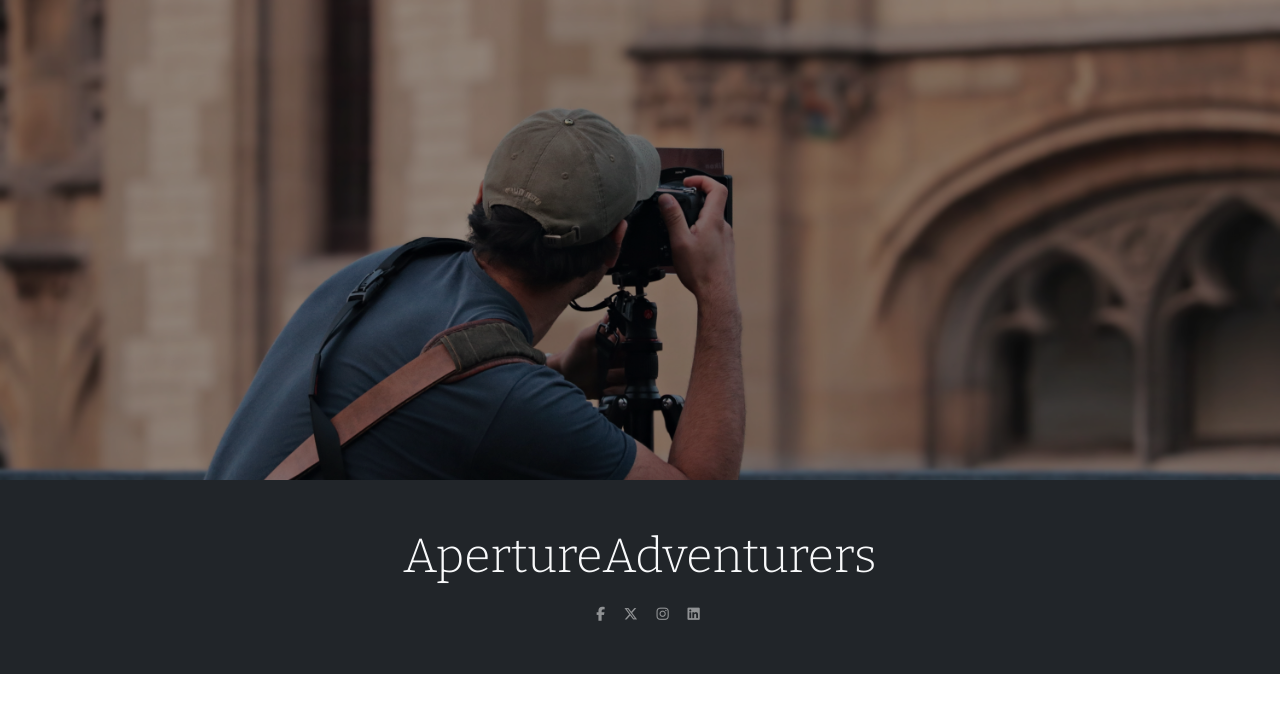
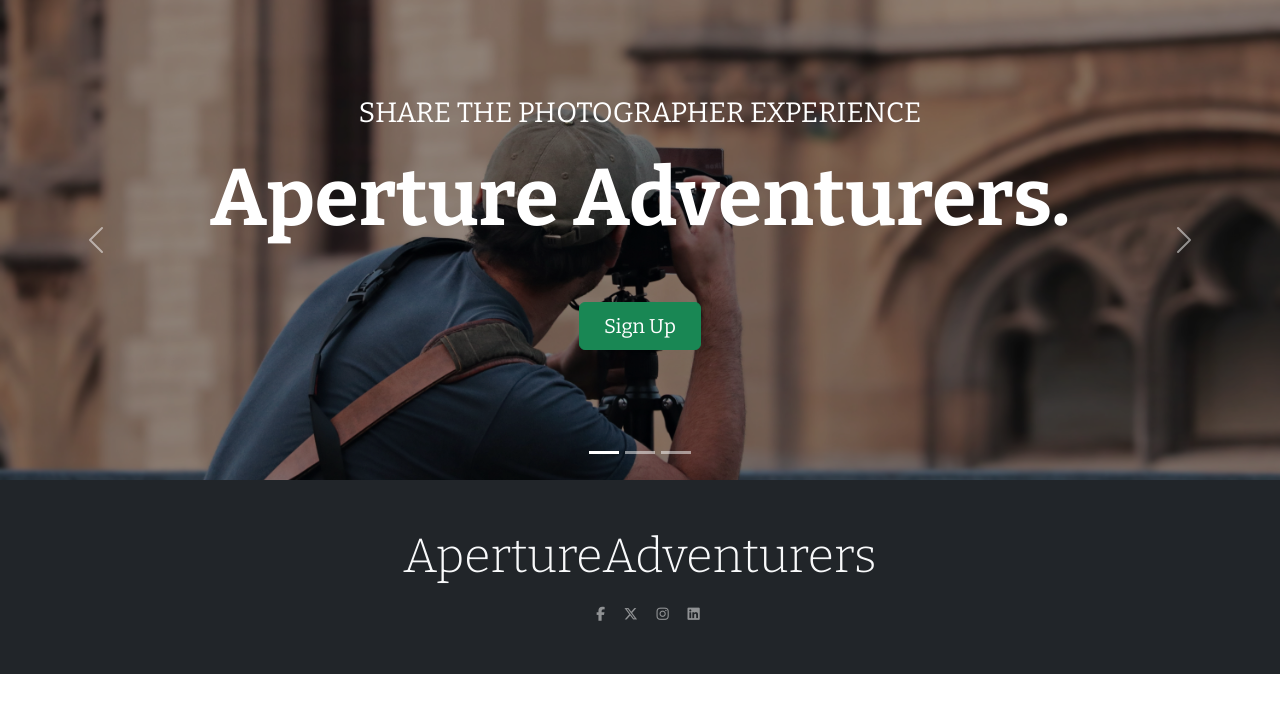
Before and after one commit to shar-nm/lens-whisperer, a Django app: page / in a window 1280 px wide. Shown: the part 56-769 px from the top of the page. Run offline with Django 4.2, Linux system fonts and the light colour scheme; some libraries are stand-ins or nearby versions; some web fonts are replaced.

Commit message:
styled carousel with css and bootstrap and added content

```diff
--- a/mainhub/templates/mainhub/main.html
+++ b/mainhub/templates/mainhub/main.html
@@ -5,18 +5,52 @@
 
 <link rel="stylesheet" href="{% static 'css/custom.css' %}">
 
-<div id="carouselSlides" class="carousel slide" data-bs-ride="carousel">
+<div id="hero-carousel" class="carousel slide" data-bs-ride="carousel">
+
+  <div class="carousel-indicators">
+    <button type="button" data-bs-target="#hero-carousel" data-bs-slide-to="0" class="active" aria-current="true" aria-label="Slide 1"></button>
+    <button type="button" data-bs-target="#hero-carousel" data-bs-slide-to="1" aria-label="Slide 2"></button>
+    <button type="button" data-bs-target="#hero-carousel" data-bs-slide-to="2" aria-label="Slide 3"></button>
+  </div>
+
   <div class="carousel-inner">
     <div class="carousel-item c-item active">
       <img src="{% static 'images/man_hero.jpg' %}" class="d-block c-img w-100" alt="...">
+      <div class="carousel-caption top-0 mt-4 ">
+        <p class="mt-5 fs-3 text-uppercase">Share the photographer experience</p>
+        <h1 class="display-1 fw-bolder text-capitalized">Aperture Adventurers.</h1>
+        <button class="btn btn-success px-4 py-2 fs-5 mt-5 ">Sign Up</button>
+      </div>
+
     </div>
     <div class="carousel-item c-item">
       <img src="{% static 'images/lady_hero.jpg' %}" class="d-block c-img w-100" alt="...">
+      <div class="carousel-caption top-0 mt-4 ">
+        <p class="mt-5 fs-3 text-uppercase">Inspiring Connections Through Photography</p>
+        <h1 class="display-1 fw-bolder text-capitalized">Unique Perspective Insight</h1>
+        <button class="btn btn-success px-4 py-2 fs-5 mt-5 ">Sign Up</button>
+      </div>
+
     </div>
     <div class="carousel-item c-item">
       <img src="{% static 'images/sunset.jpg' %}" class="d-block c-img w-100" alt="...">
+      <div class="carousel-caption top-0 mt-4 ">
+        <p class="mt-5 fs-3 text-uppercase">Every Click, is a Window to the Soul</p>
+        <h1 class="display-1 fw-bolder text-capitalized">camera . frame  shoot</h1>
+        <button class="btn btn-success px-4 py-2 fs-5 mt-5 ">Sign Up</button>
+      </div>
+
     </div>
   </div>
+  <button class="carousel-control-prev" type="button" data-bs-target="#hero-carousel" data-bs-slide="prev">
+    <span class="carousel-control-prev-icon" aria-hidden="true"></span>
+    <span class="visually-hidden">Previous</span>
+  </button>
+  <button class="carousel-control-next" type="button" data-bs-target="#hero-carousel" data-bs-slide="next">
+    <span class="carousel-control-next-icon" aria-hidden="true"></span>
+    <span class="visually-hidden">Next</span>
+  </button>
+
 </div>
 
 
```
